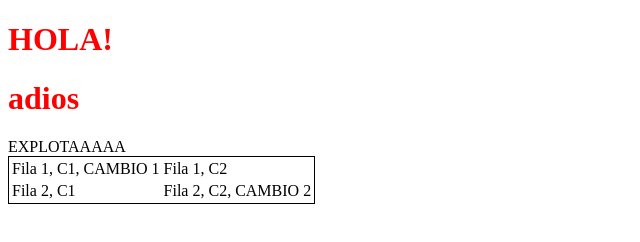
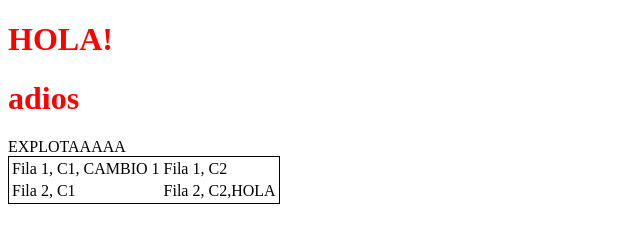
Before and after one commit to pepejohn123/REPO-TIC-2-740313, a plain HTML site: page index.html in a window 1280 px wide. Shown: the full height of the page, 0-640 px from the left. Drawn offline with Linux system fonts and the light colour scheme.

Commit message:
celda 2 2

```diff
--- a/index.html
+++ b/index.html
@@ -22,7 +22,7 @@
         </tr>
         <tr>
             <td>Fila 2, C1</td>
-            <td>Fila 2, C2, CAMBIO 2</td>
+            <td>Fila 2, C2,HOLA</td>
         </tr>
     </table>
 </body>
```
